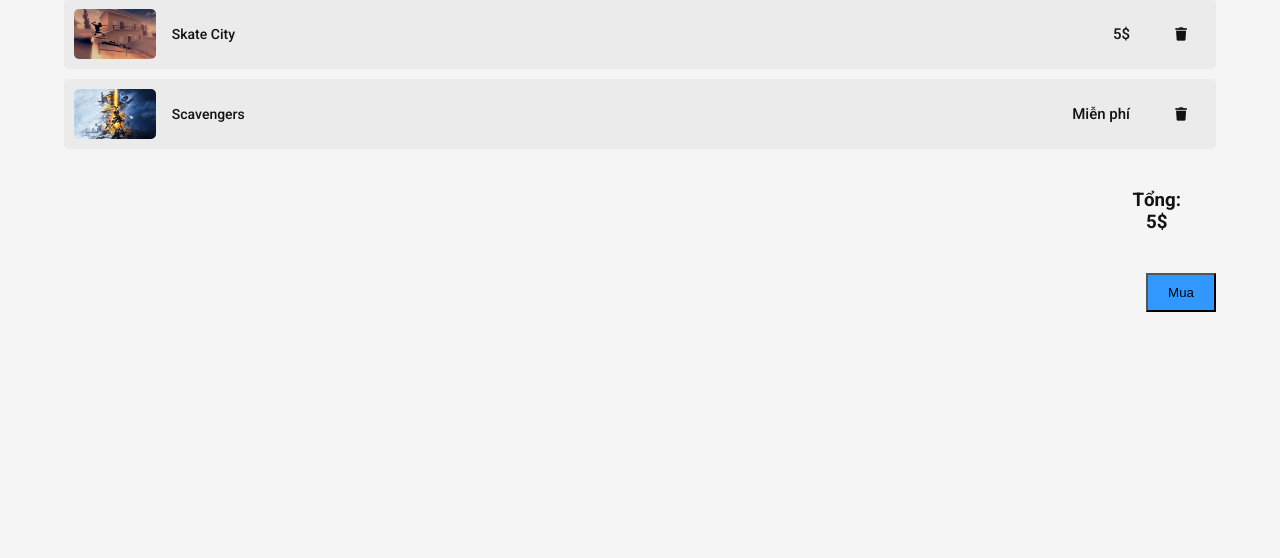
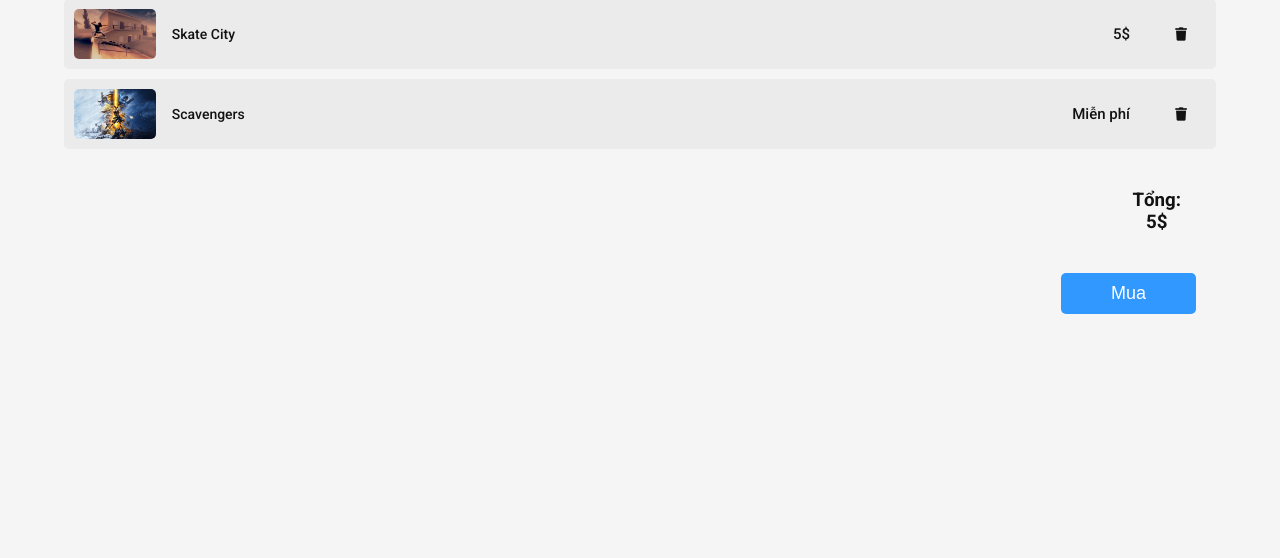
Before and after one commit to duykhangpdk0701/web2, a PHP site: page /wishlist.php in a window 1280 px wide. Shown: the part 211-769 px from the top of the page. Run offline with PHP 8.4, Linux system fonts and the light colour scheme; a user stored in the database is signed in; data comes from the database, SQL or seed files in the repository; some libraries are stand-ins or nearby versions.

Commit message:
last change

```diff
--- a/js/handleWishList.js
+++ b/js/handleWishList.js
@@ -19,6 +19,9 @@ const fetchDataWishList = async () => {
     if (xmlhttp.readyState == 4 && xmlhttp.status == 200) {
       let render = "";
       const data = JSON.parse(xmlhttp.responseText);
+      console.log(data.length);
+
+      if (data.length > 0) {
         data.forEach((element) => {
           userId = element.userId;
           total += parseFloat(element.price);
@@ -45,9 +48,15 @@ const fetchDataWishList = async () => {
           class="wish-list-icon-remove fas fa-trash"></i></button>
           </li>`;
         });
+
         renderAmountWishlist(data.length);
         wishlistUlItem.innerHTML = render;
         totalElement.textContent = total + "$";
+      } else {
+        const mainUl = document.querySelector(".wishlist-main");
+
+        mainUl.innerHTML = `<h1>Không có sản phẩm trong giỏ hàng</h1>`;
+      }
     } else {
       console.warn("not receiving data");
     }
--- a/styles/_wishlist.scss
+++ b/styles/_wishlist.scss
@@ -2,6 +2,7 @@
   width: 75%;
   min-height: 70vh;
   margin: auto;
+  text-align: center;
 }
 
 .wishlist-ul-item {
@@ -209,6 +210,13 @@
 }
 
 .buy-all {
-  padding: 10px 20px;
+  margin-right: 20px;
+  padding: 10px 50px;
   background-color: rgb(49, 152, 255);
+  outline: none;
+  border: none;
+  border-radius: 5px;
+  color: white;
+  font-size: 18px;
+  cursor: pointer;
 }
--- a/styles/style.css
+++ b/styles/style.css
@@ -1018,6 +1018,7 @@ a {
   width: 75%;
   min-height: 70vh;
   margin: auto;
+  text-align: center;
 }
 
 .wishlist-ul-item {
@@ -1264,8 +1265,15 @@ a {
 }
 
 .buy-all {
-  padding: 10px 20px;
+  margin-right: 20px;
+  padding: 10px 50px;
   background-color: #3198ff;
+  outline: none;
+  border: none;
+  border-radius: 5px;
+  color: white;
+  font-size: 18px;
+  cursor: pointer;
 }
 
 .market-main {
--- a/wishlist.php
+++ b/wishlist.php
@@ -56,7 +56,7 @@ if (isset($_SESSION["userName"])) {
       </div>
     </nav>
 
-    <form class="wishlist-main">
+    <div class="wishlist-main">
       <ul class="wishlist-ul-item">
         <!-- item wish list will render in here -->
       </ul>
@@ -71,7 +71,7 @@ if (isset($_SESSION["userName"])) {
         <button type="button" class="buy-all">Mua</button>
       </div>
 
-    </form>
+    </div>
     <?php
 include_once "./footer.php";
 ?>
```
Also changed, not shown: index.php (+15 -4 lines), market.php (+4 -4 lines), 1 other file. Lines whose indentation alone changed are shown as unchanged.
